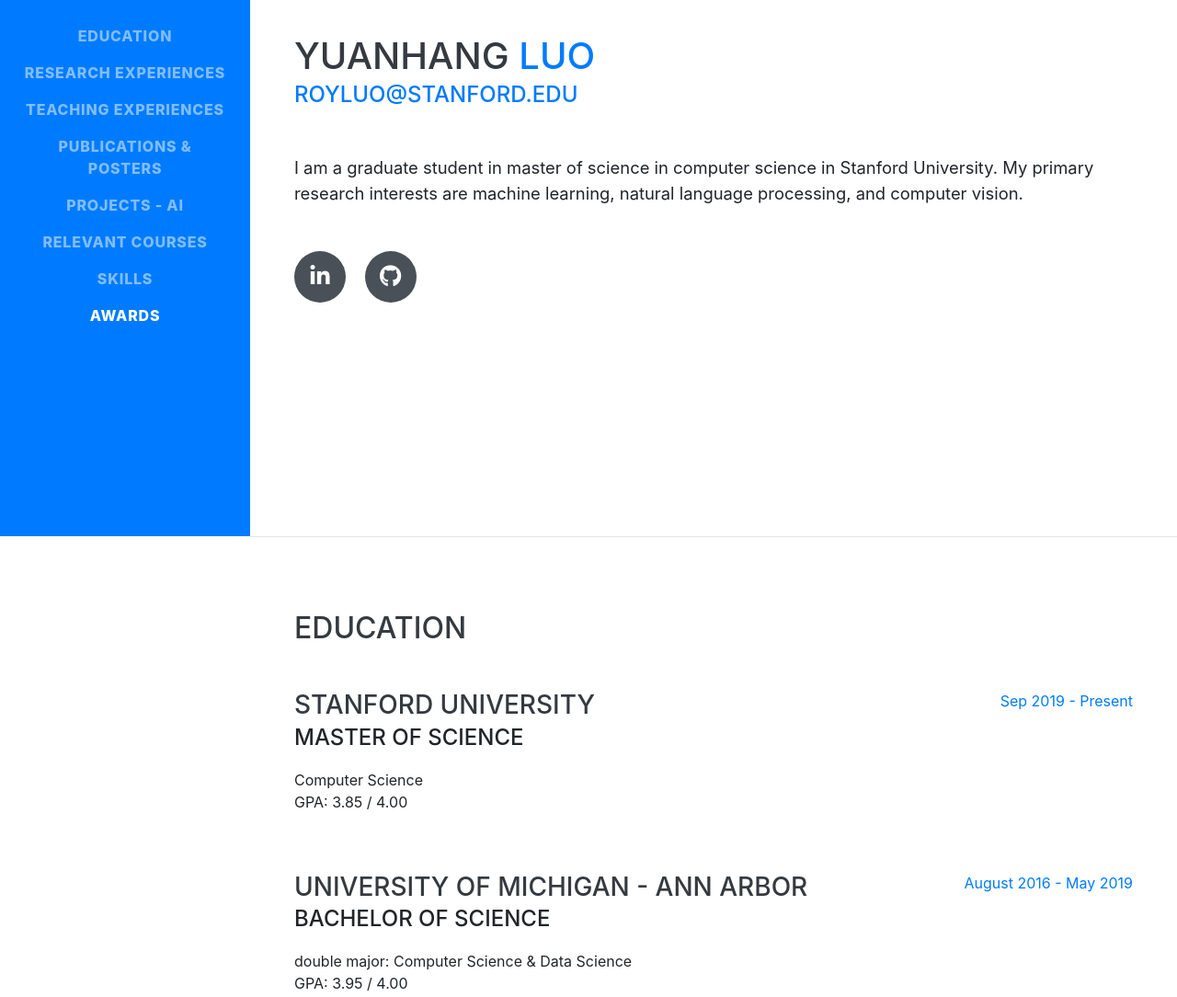
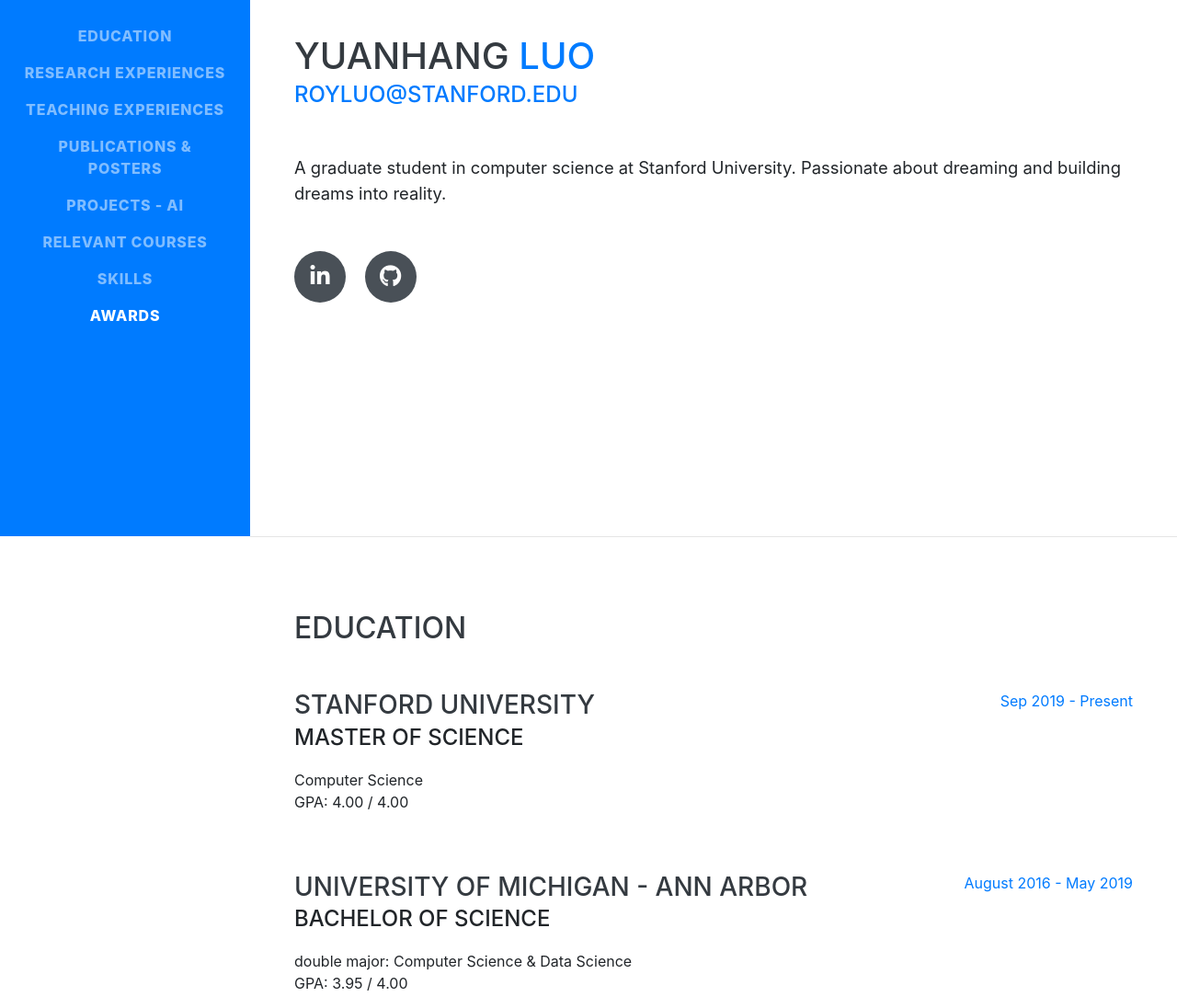
Before and after one commit to sparkroy/sparkroy.github.io, a website with bundled scripts: page index.html in a window 1280 px wide. Shown: the part 217-1301 px from the top of the page at 92% size. Built offline with nearby package versions, Linux system fonts and the light colour scheme; a web font is replaced by a local one.

Commit message:
Update index.html

```diff
--- a/index.html
+++ b/index.html
@@ -77,9 +77,9 @@
         <div class="subheading mb-5">
           <a href="mailto:royluo@stanford.edu">royluo@stanford.edu</a>
         </div>
-        <p class="lead mb-5">I am a graduate student in master of science in computer science in Stanford University. My primary research interests are machine learning, natural language processing, and computer vision. </p>
+        <p class="lead mb-5">A graduate student in computer science at Stanford University. Passionate about dreaming and building dreams into reality.</p>
         <div class="social-icons">
-          <a href="https://www.linkedin.com/in/yuanhang-luo-30b73b147/">
+          <a href="https://www.linkedin.com/in/royluos/">
             <i class="fab fa-linkedin-in"></i>
           </a>
           <a href="https://github.com/sparkroy">
@@ -102,7 +102,7 @@
             <h3 class="mb-0">Stanford University</h3>
             <div class="subheading mb-3">Master of Science</div>
             <div>Computer Science</div>
-            <p>GPA: 3.85 / 4.00 </p>
+            <p>GPA: 4.00 / 4.00 </p>
           </div>
           <div class="resume-date text-md-right">
             <span class="text-primary">Sep 2019 - Present</span>
```
